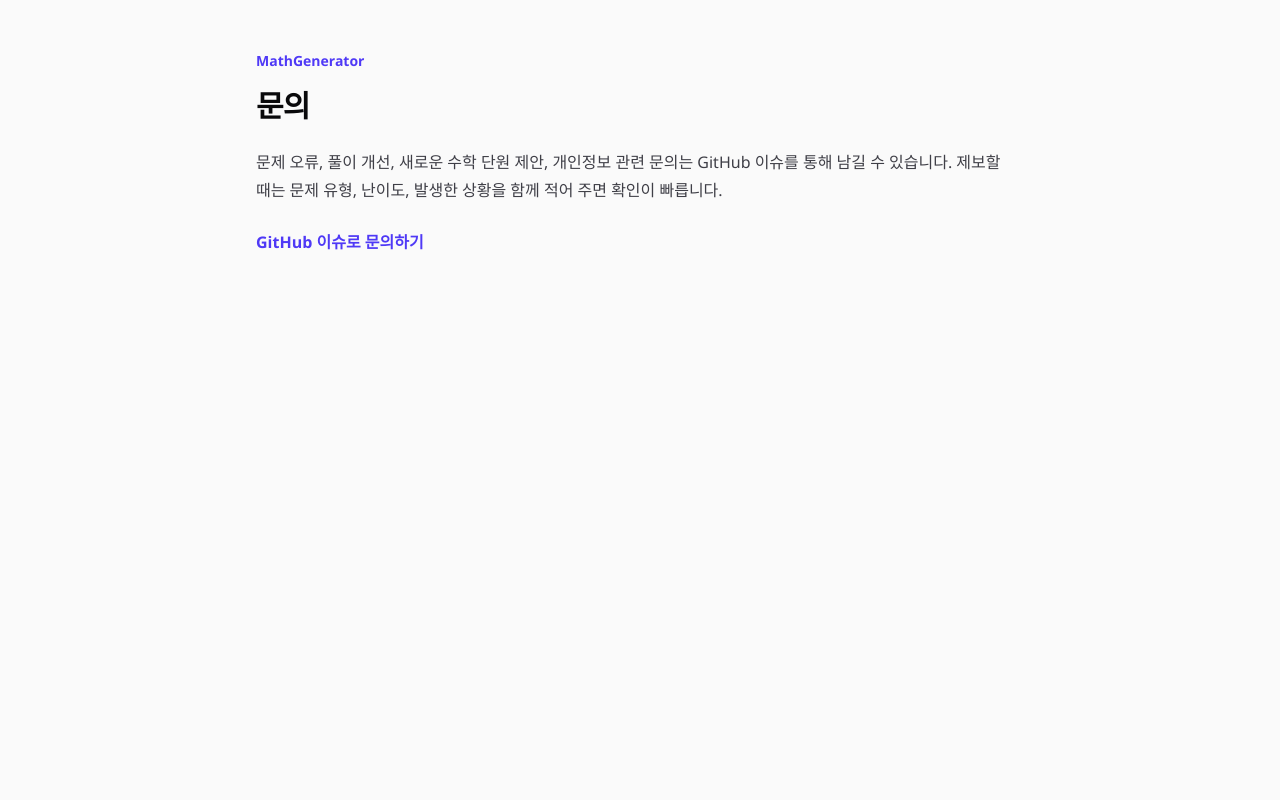
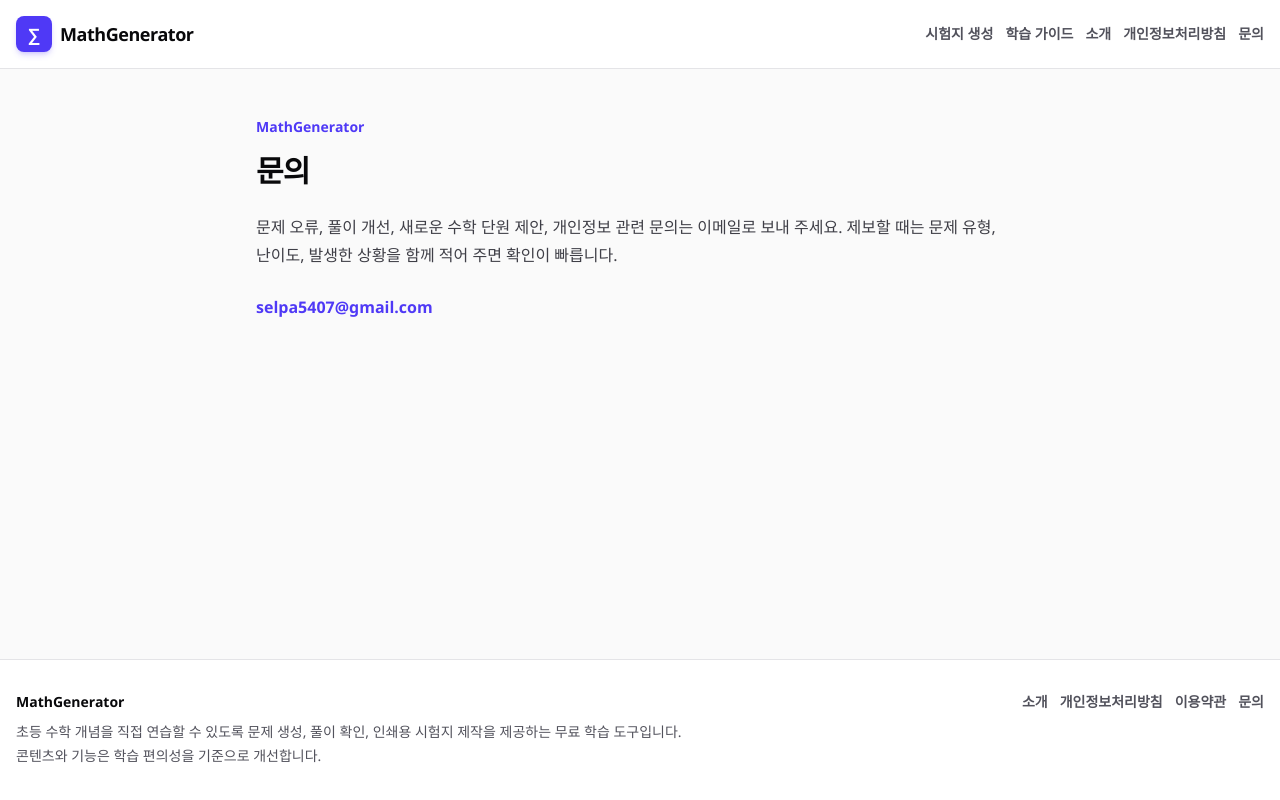
Before and after one commit to ddankguri/math-generator, a Next.js app: page /contact in a window 1280 px wide. Built offline with nearby package versions, Linux system fonts and the light colour scheme.

Commit message:
Update contact email and shared navigation

```diff
--- a/src/app/contact/page.tsx
+++ b/src/app/contact/page.tsx
@@ -1,5 +1,4 @@
 import type { Metadata } from "next";
-import Link from "next/link";
 
 export const metadata: Metadata = {
   title: "문의",
@@ -8,25 +7,21 @@ export const metadata: Metadata = {
 
 export default function ContactPage() {
   return (
-    <main className="min-h-screen bg-zinc-50 px-4 py-12 text-zinc-950 dark:bg-zinc-900 dark:text-zinc-50">
+    <main className="flex-1 bg-zinc-50 px-4 py-12 text-zinc-950 dark:bg-zinc-900 dark:text-zinc-50">
       <div className="mx-auto max-w-3xl">
-        <Link href="/" className="text-sm font-bold text-indigo-600 dark:text-indigo-300">
-          MathGenerator
-        </Link>
+        <p className="text-sm font-bold text-indigo-600 dark:text-indigo-300">MathGenerator</p>
         <h1 className="mt-4 text-3xl font-extrabold tracking-tight">문의</h1>
         <div className="mt-6 space-y-6 leading-7 text-zinc-700 dark:text-zinc-300">
           <p>
-            문제 오류, 풀이 개선, 새로운 수학 단원 제안, 개인정보 관련 문의는 GitHub 이슈를 통해 남길 수 있습니다. 제보할 때는
-            문제 유형, 난이도, 발생한 상황을 함께 적어 주면 확인이 빠릅니다.
+            문제 오류, 풀이 개선, 새로운 수학 단원 제안, 개인정보 관련 문의는 이메일로 보내 주세요. 제보할 때는 문제 유형,
+            난이도, 발생한 상황을 함께 적어 주면 확인이 빠릅니다.
           </p>
           <p>
             <a
-              href="https://github.com/ddankguri/math-generator/issues"
+              href="mailto:selpa5407@gmail.com"
               className="font-bold text-indigo-600 underline-offset-4 hover:underline dark:text-indigo-300"
-              rel="noopener noreferrer"
-              target="_blank"
             >
-              GitHub 이슈로 문의하기
+              selpa5407@gmail.com
             </a>
           </p>
         </div>
--- a/src/app/layout.tsx
+++ b/src/app/layout.tsx
@@ -1,3 +1,4 @@
+import { SiteFooter, SiteHeader } from "@/components/SiteChrome";
 import type { Metadata } from "next";
 import Script from "next/script";
 import "./globals.css";
@@ -21,7 +22,11 @@ export default function RootLayout({
 }>) {
   return (
     <html lang="ko" className="h-full antialiased">
-      <body className="min-h-full flex flex-col">{children}</body>
+      <body className="min-h-full flex flex-col">
+        <SiteHeader />
+        {children}
+        <SiteFooter />
+      </body>
       <Script
         async
         src="https://pagead2.googlesyndication.com/pagead/js/adsbygoogle.js?client=ca-pub-5833246063718895"
--- a/src/app/page.tsx
+++ b/src/app/page.tsx
@@ -1,6 +1,5 @@
 import ExamPaper from "@/components/ExamPaper";
 import type { Metadata } from "next";
-import Link from "next/link";
 
 export const metadata: Metadata = {
   title: "MathGenerator - 초등 5학년 분수 덧셈 시험지",
@@ -38,76 +37,9 @@ const learningChecks = [
   "인쇄한 시험지는 같은 유형을 반복하기보다 오답 유형을 바꿔 다시 풉니다.",
 ];
 
-function SiteHeader() {
-  return (
-    <header className="no-print w-full border-b border-zinc-200 bg-white/90 backdrop-blur dark:border-zinc-800 dark:bg-zinc-950/90">
-      <div className="mx-auto flex w-full max-w-7xl flex-col gap-3 px-4 py-4 md:flex-row md:items-center md:justify-between">
-        <Link href="/" className="flex items-center gap-2" aria-label="MathGenerator 홈">
-          <div className="flex h-9 w-9 items-center justify-center rounded-lg bg-indigo-600 text-lg font-extrabold text-white shadow-md shadow-indigo-600/20">
-            ∑
-          </div>
-          <span className="text-lg font-extrabold tracking-tight text-zinc-950 dark:text-white">
-            MathGenerator
-          </span>
-        </Link>
-        <nav className="flex flex-wrap items-center gap-3 text-sm font-semibold text-zinc-600 dark:text-zinc-300">
-          <a href="#generator" className="hover:text-indigo-600 dark:hover:text-indigo-300">
-            시험지 생성
-          </a>
-          <a href="#guide" className="hover:text-indigo-600 dark:hover:text-indigo-300">
-            학습 가이드
-          </a>
-          <Link href="/about" className="hover:text-indigo-600 dark:hover:text-indigo-300">
-            소개
-          </Link>
-          <Link href="/privacy" className="hover:text-indigo-600 dark:hover:text-indigo-300">
-            개인정보처리방침
-          </Link>
-          <Link href="/contact" className="hover:text-indigo-600 dark:hover:text-indigo-300">
-            문의
-          </Link>
-        </nav>
-      </div>
-    </header>
-  );
-}
-
-function SiteFooter() {
-  return (
-    <footer className="no-print border-t border-zinc-200 bg-white dark:border-zinc-800 dark:bg-zinc-950">
-      <div className="mx-auto grid w-full max-w-7xl gap-6 px-4 py-8 text-sm text-zinc-600 dark:text-zinc-400 md:grid-cols-[1fr_auto]">
-        <div>
-          <p className="font-bold text-zinc-950 dark:text-white">MathGenerator</p>
-          <p className="mt-2 max-w-2xl leading-6">
-            초등 수학 개념을 직접 연습할 수 있도록 문제 생성, 풀이 확인, 인쇄용 시험지 제작을 제공하는 무료 학습 도구입니다.
-            콘텐츠와 기능은 학습 편의성을 기준으로 개선합니다.
-          </p>
-        </div>
-        <nav className="flex flex-wrap gap-3 font-semibold">
-          <Link href="/about" className="hover:text-indigo-600 dark:hover:text-indigo-300">
-            소개
-          </Link>
-          <Link href="/privacy" className="hover:text-indigo-600 dark:hover:text-indigo-300">
-            개인정보처리방침
-          </Link>
-          <Link href="/terms" className="hover:text-indigo-600 dark:hover:text-indigo-300">
-            이용약관
-          </Link>
-          <Link href="/contact" className="hover:text-indigo-600 dark:hover:text-indigo-300">
-            문의
-          </Link>
-        </nav>
-      </div>
-    </footer>
-  );
-}
-
 export default function Home() {
   return (
-    <div className="flex-1 bg-zinc-50 text-zinc-950 transition-colors duration-200 dark:bg-zinc-900 dark:text-zinc-50">
-      <SiteHeader />
-
-      <main>
+    <main className="flex-1 bg-zinc-50 text-zinc-950 transition-colors duration-200 dark:bg-zinc-900 dark:text-zinc-50">
       <section id="generator" aria-labelledby="generator-title">
         <div className="no-print mx-auto w-full max-w-7xl px-4 pb-2 pt-8">
           <p className="text-sm font-bold text-indigo-600 dark:text-indigo-300">초등 5학년 분수 학습</p>
@@ -172,8 +104,5 @@ export default function Home() {
         </div>
       </section>
     </main>
-
-      <SiteFooter />
-    </div>
   );
 }
--- /dev/null
+++ b/src/components/SiteChrome.tsx
@@ -0,0 +1,65 @@
+import Link from "next/link";
+
+export function SiteHeader() {
+  return (
+    <header className="no-print w-full border-b border-zinc-200 bg-white/90 backdrop-blur dark:border-zinc-800 dark:bg-zinc-950/90">
+      <div className="mx-auto flex w-full max-w-7xl flex-col gap-3 px-4 py-4 md:flex-row md:items-center md:justify-between">
+        <Link href="/" className="flex items-center gap-2" aria-label="MathGenerator 홈">
+          <div className="flex h-9 w-9 items-center justify-center rounded-lg bg-indigo-600 text-lg font-extrabold text-white shadow-md shadow-indigo-600/20">
+            ∑
+          </div>
+          <span className="text-lg font-extrabold tracking-tight text-zinc-950 dark:text-white">
+            MathGenerator
+          </span>
+        </Link>
+        <nav className="flex flex-wrap items-center gap-3 text-sm font-semibold text-zinc-600 dark:text-zinc-300">
+          <Link href="/#generator" className="hover:text-indigo-600 dark:hover:text-indigo-300">
+            시험지 생성
+          </Link>
+          <Link href="/#guide" className="hover:text-indigo-600 dark:hover:text-indigo-300">
+            학습 가이드
+          </Link>
+          <Link href="/about" className="hover:text-indigo-600 dark:hover:text-indigo-300">
+            소개
+          </Link>
+          <Link href="/privacy" className="hover:text-indigo-600 dark:hover:text-indigo-300">
+            개인정보처리방침
+          </Link>
+          <Link href="/contact" className="hover:text-indigo-600 dark:hover:text-indigo-300">
+            문의
+          </Link>
+        </nav>
+      </div>
+    </header>
+  );
+}
+
+export function SiteFooter() {
+  return (
+    <footer className="no-print border-t border-zinc-200 bg-white dark:border-zinc-800 dark:bg-zinc-950">
+      <div className="mx-auto grid w-full max-w-7xl gap-6 px-4 py-8 text-sm text-zinc-600 dark:text-zinc-400 md:grid-cols-[1fr_auto]">
+        <div>
+          <p className="font-bold text-zinc-950 dark:text-white">MathGenerator</p>
+          <p className="mt-2 max-w-2xl leading-6">
+            초등 수학 개념을 직접 연습할 수 있도록 문제 생성, 풀이 확인, 인쇄용 시험지 제작을 제공하는 무료 학습 도구입니다.
+            콘텐츠와 기능은 학습 편의성을 기준으로 개선합니다.
+          </p>
+        </div>
+        <nav className="flex flex-wrap gap-3 font-semibold">
+          <Link href="/about" className="hover:text-indigo-600 dark:hover:text-indigo-300">
+            소개
+          </Link>
+          <Link href="/privacy" className="hover:text-indigo-600 dark:hover:text-indigo-300">
+            개인정보처리방침
+          </Link>
+          <Link href="/terms" className="hover:text-indigo-600 dark:hover:text-indigo-300">
+            이용약관
+          </Link>
+          <Link href="/contact" className="hover:text-indigo-600 dark:hover:text-indigo-300">
+            문의
+          </Link>
+        </nav>
+      </div>
+    </footer>
+  );
+}
```
Lines whose indentation alone changed are shown as unchanged.
